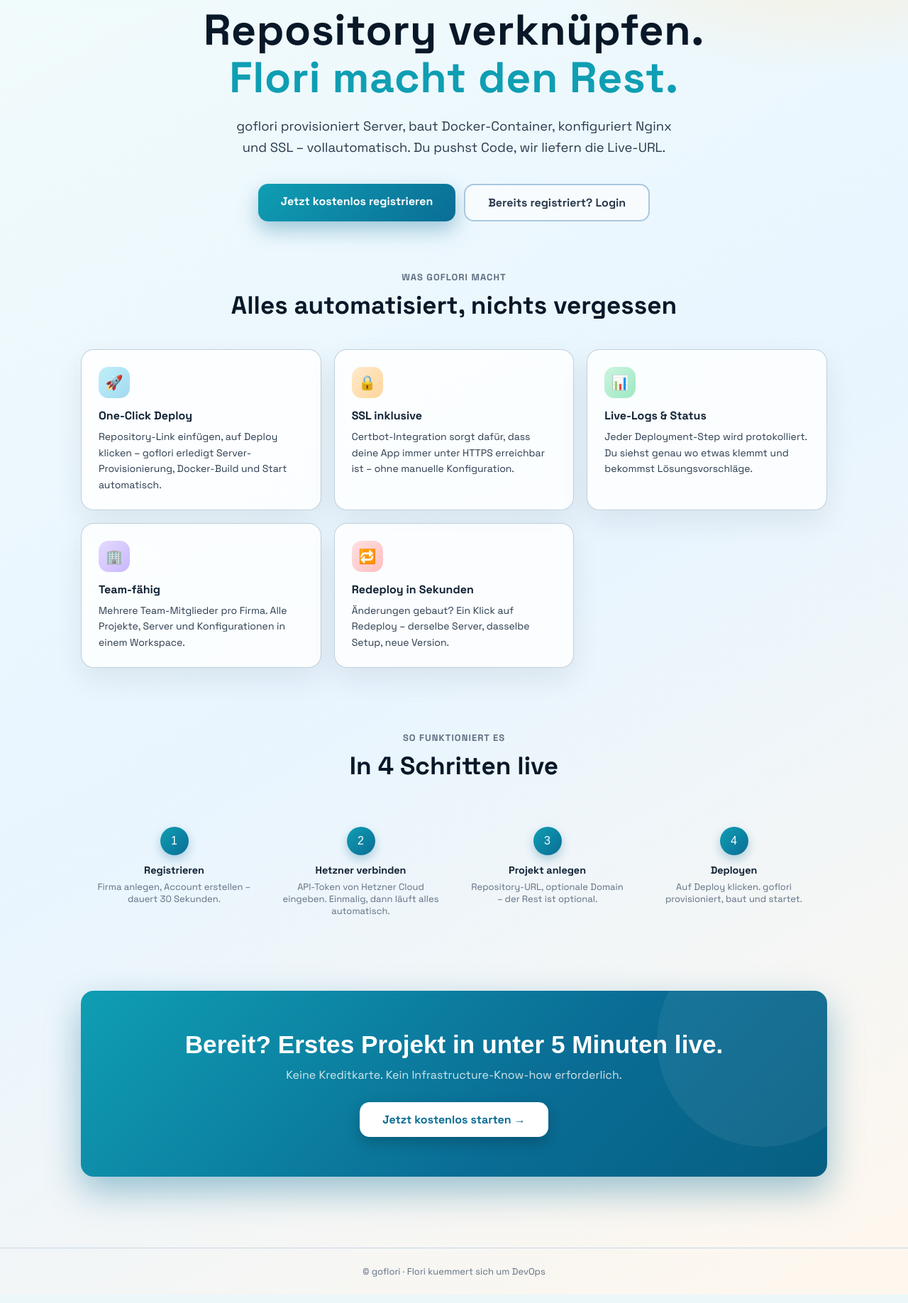
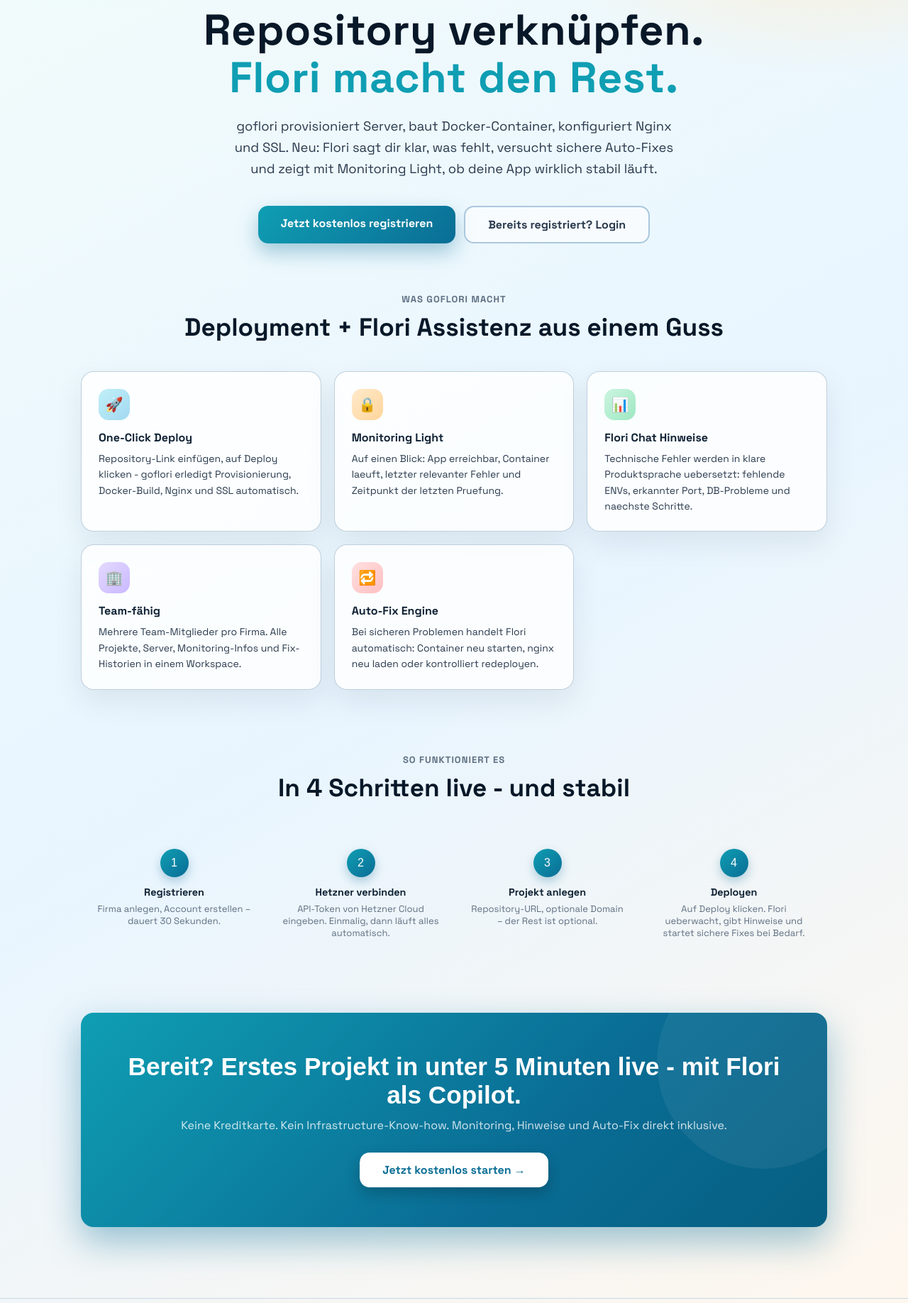
Before and after one commit to timbernitt86/goflori, a Flask app: page /auth/ in a window 1280 px wide. Shown: the part 197-2033 px from the top of the page at 71% size. Run offline with Flask 3, Linux system fonts and the light colour scheme; some web fonts are replaced.

Commit message:
Update landing page messaging

```diff
--- a/app/auth/templates/auth/landing.html
+++ b/app/auth/templates/auth/landing.html
@@ -410,8 +410,9 @@
     <p class="eyebrow">App deployen ohne DevOps-Wissen</p>
     <h1>Repository verknüpfen.<br><span class="accent">Flori macht den Rest.</span></h1>
     <p class="hero-sub">
-        goflori provisioniert Server, baut Docker-Container, konfiguriert Nginx und SSL –
-        vollautomatisch. Du pushst Code, wir liefern die Live-URL.
+        goflori provisioniert Server, baut Docker-Container, konfiguriert Nginx und SSL.
+        Neu: Flori sagt dir klar, was fehlt, versucht sichere Auto-Fixes und zeigt mit Monitoring Light,
+        ob deine App wirklich stabil läuft.
     </p>
     <div class="hero-ctas">
         <a class="btn-cta-primary" href="{{ url_for('auth.register') }}">Jetzt kostenlos registrieren</a>
@@ -422,32 +423,32 @@
 <!-- Features -->
 <section class="features-section">
     <p class="section-label">Was goflori macht</p>
-    <h2 class="section-title">Alles automatisiert, nichts vergessen</h2>
+    <h2 class="section-title">Deployment + Flori Assistenz aus einem Guss</h2>
     <div class="features-grid">
         <div class="feature-card">
             <div class="feature-icon fi-blue">🚀</div>
             <h3>One-Click Deploy</h3>
-            <p>Repository-Link einfügen, auf Deploy klicken – goflori erledigt Server-Provisionierung, Docker-Build und Start automatisch.</p>
+            <p>Repository-Link einfügen, auf Deploy klicken - goflori erledigt Provisionierung, Docker-Build, Nginx und SSL automatisch.</p>
         </div>
         <div class="feature-card">
             <div class="feature-icon fi-orange">🔒</div>
-            <h3>SSL inklusive</h3>
-            <p>Certbot-Integration sorgt dafür, dass deine App immer unter HTTPS erreichbar ist – ohne manuelle Konfiguration.</p>
+            <h3>Monitoring Light</h3>
+            <p>Auf einen Blick: App erreichbar, Container laeuft, letzter relevanter Fehler und Zeitpunkt der letzten Pruefung.</p>
         </div>
         <div class="feature-card">
             <div class="feature-icon fi-green">📊</div>
-            <h3>Live-Logs & Status</h3>
-            <p>Jeder Deployment-Step wird protokolliert. Du siehst genau wo etwas klemmt und bekommst Lösungsvorschläge.</p>
+            <h3>Flori Chat Hinweise</h3>
+            <p>Technische Fehler werden in klare Produktsprache uebersetzt: fehlende ENVs, erkannter Port, DB-Probleme und naechste Schritte.</p>
         </div>
         <div class="feature-card">
             <div class="feature-icon fi-purple">🏢</div>
             <h3>Team-fähig</h3>
-            <p>Mehrere Team-Mitglieder pro Firma. Alle Projekte, Server und Konfigurationen in einem Workspace.</p>
+            <p>Mehrere Team-Mitglieder pro Firma. Alle Projekte, Server, Monitoring-Infos und Fix-Historien in einem Workspace.</p>
         </div>
         <div class="feature-card">
             <div class="feature-icon fi-pink">🔁</div>
-            <h3>Redeploy in Sekunden</h3>
-            <p>Änderungen gebaut? Ein Klick auf Redeploy – derselbe Server, dasselbe Setup, neue Version.</p>
+            <h3>Auto-Fix Engine</h3>
+            <p>Bei sicheren Problemen handelt Flori automatisch: Container neu starten, nginx neu laden oder kontrolliert redeployen.</p>
         </div>
     </div>
 </section>
@@ -455,7 +456,7 @@
 <!-- Steps -->
 <section class="steps-section">
     <p class="section-label">So funktioniert es</p>
-    <h2 class="section-title">In 4 Schritten live</h2>
+    <h2 class="section-title">In 4 Schritten live - und stabil</h2>
     <div class="steps-list">
         <div class="step">
             <div class="step-number">1</div>
@@ -475,7 +476,7 @@
         <div class="step">
             <div class="step-number">4</div>
             <h4>Deployen</h4>
-            <p>Auf Deploy klicken. goflori provisioniert, baut und startet.</p>
+            <p>Auf Deploy klicken. Flori ueberwacht, gibt Hinweise und startet sichere Fixes bei Bedarf.</p>
         </div>
     </div>
 </section>
@@ -483,8 +484,8 @@
 <!-- CTA Banner -->
 <section class="cta-section">
     <div class="cta-banner">
-        <h2>Bereit? Erstes Projekt in unter 5 Minuten live.</h2>
-        <p>Keine Kreditkarte. Kein Infrastructure-Know-how erforderlich.</p>
+        <h2>Bereit? Erstes Projekt in unter 5 Minuten live - mit Flori als Copilot.</h2>
+        <p>Keine Kreditkarte. Kein Infrastructure-Know-how. Monitoring, Hinweise und Auto-Fix direkt inklusive.</p>
         <a class="btn-cta-white" href="{{ url_for('auth.register') }}">Jetzt kostenlos starten →</a>
     </div>
 </section>
```
